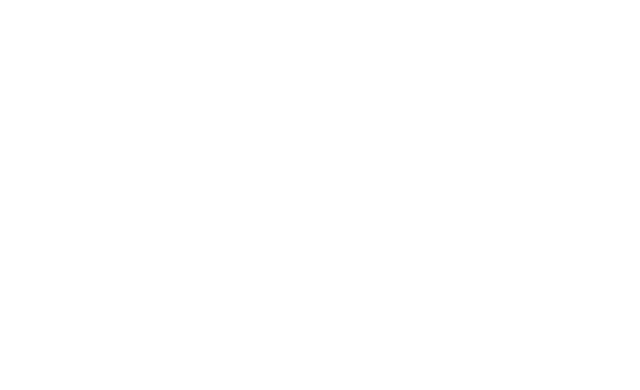
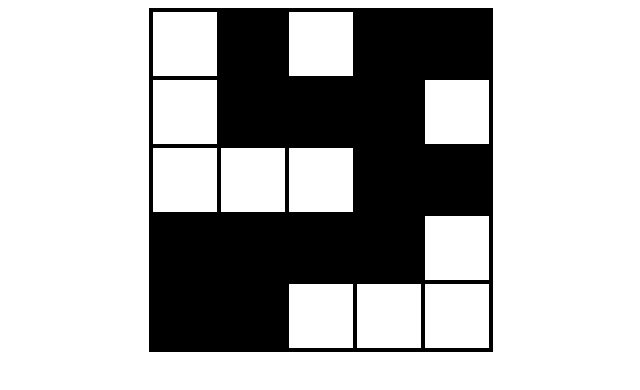
Before and after one commit to asianhaydenxd/game-of-life, a website with bundled scripts: page index.html in a window 1280 px wide. Shown: the whole page, without its empty margins (319-959 px from the left). Built offline with nearby package versions, Linux system fonts and the light colour scheme.

Commit message:
Implement styles

```diff
--- a/index.html
+++ b/index.html
@@ -5,6 +5,7 @@
     <meta http-equiv="X-UA-Compatible" content="IE=edge">
     <meta name="viewport" content="width=device-width, initial-scale=1.0">
     <script type="module" src="dest/script.js" defer></script>
+    <link rel="stylesheet" href="style.css">
     <title>Document</title>
 </head>
 <body>
--- /dev/null
+++ b/style.css
@@ -0,0 +1,31 @@
+#container {
+    display: flex;
+    align-items: center;
+    justify-content: center;
+    width: 100%;
+}
+
+#grid {
+    width: fit-content;
+    background-color: black;
+    padding: 2px;
+}
+
+.row {
+    line-height: 0px;
+}
+
+.cell {
+    width: 5vw;
+    height: 5vw;
+    margin: 2px;
+    display: inline-block;
+}
+
+.onstate1 {
+    background-color: black;
+}
+
+.onstate0 {
+    background-color: white;
+}
```
